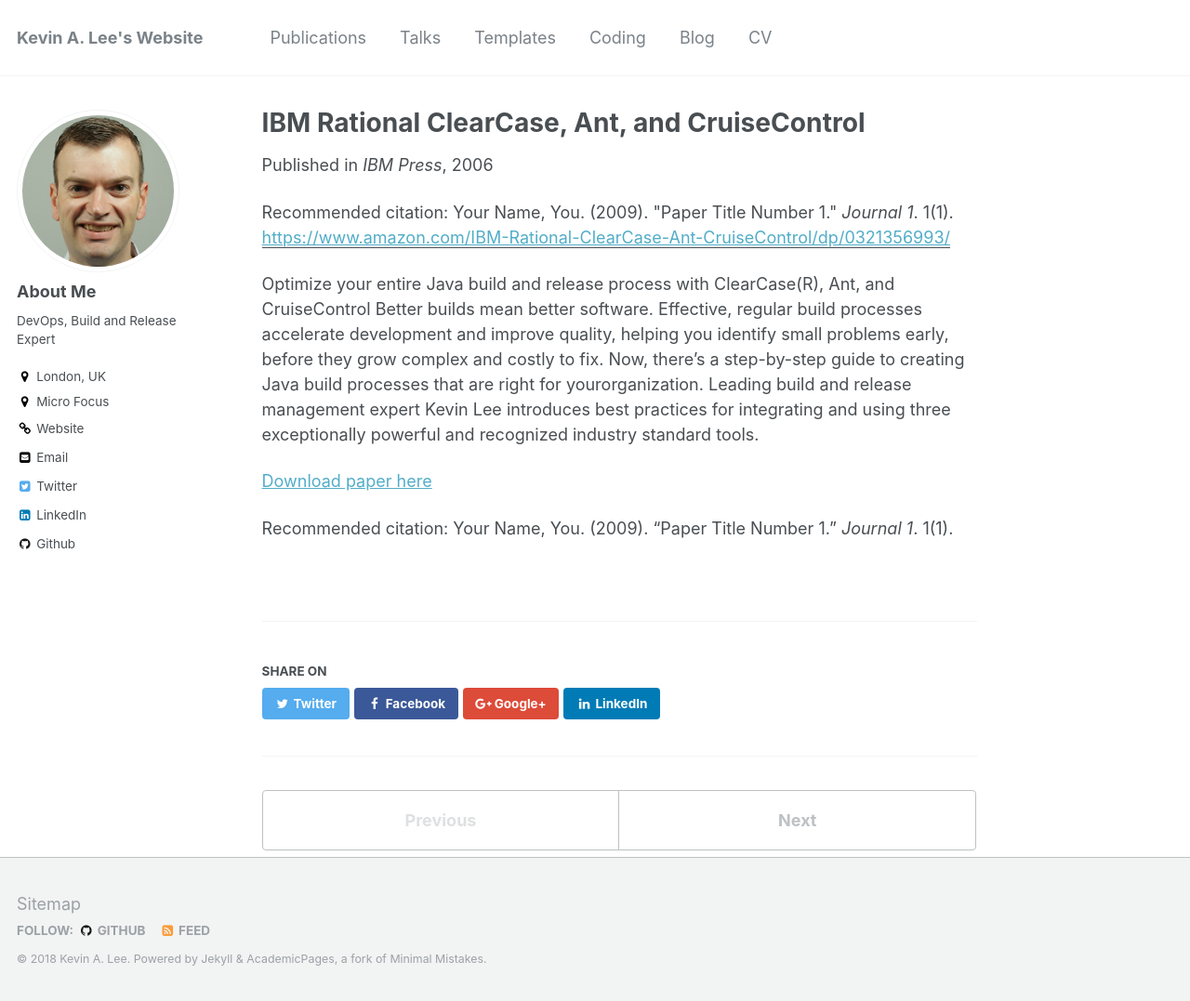
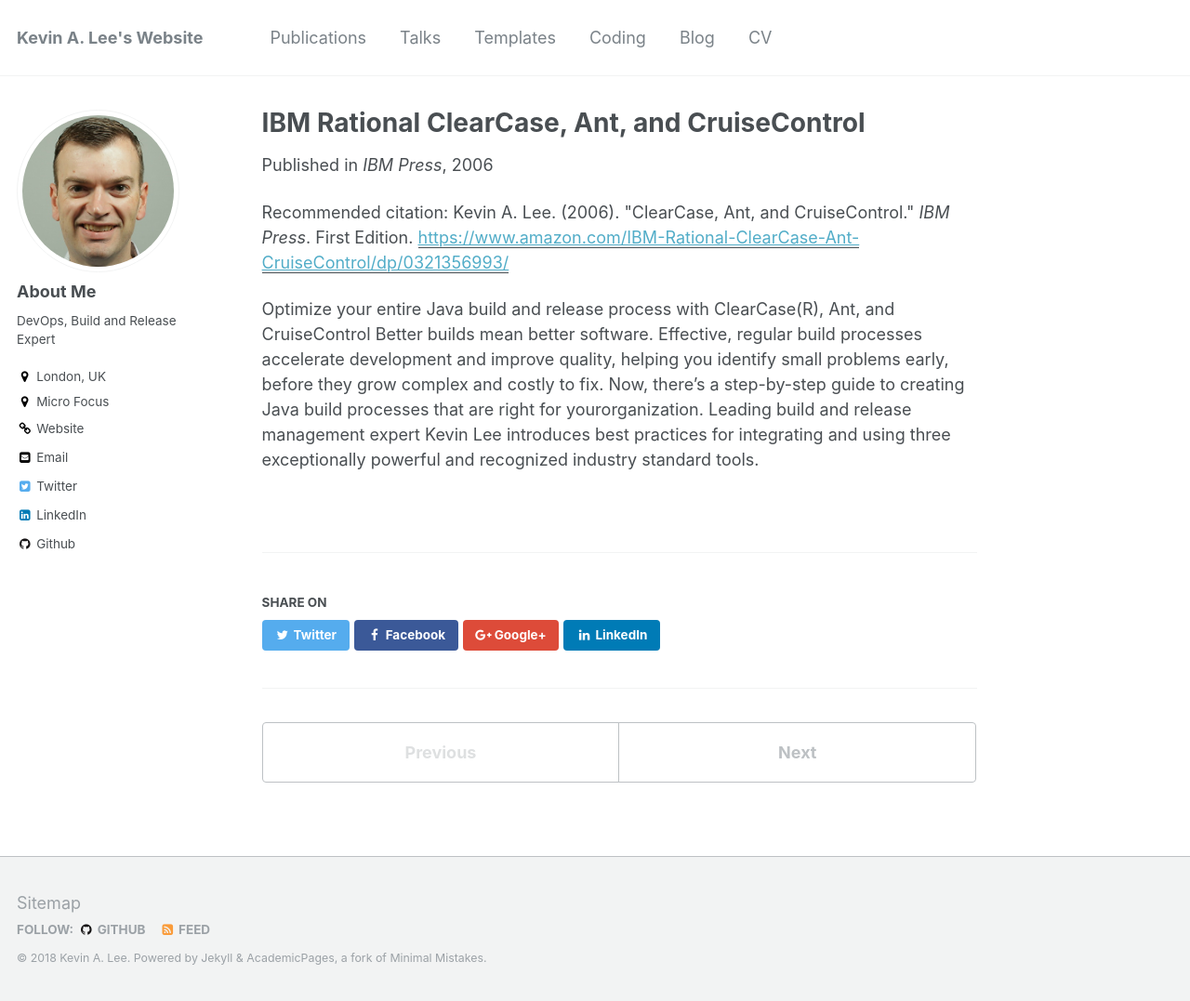
Before and after one commit to kadraman/akevinlee.github.io, a Jekyll site: the page built from _publications/2006-06-03-book-clearcase-ant-cruisecontrol.md, in a window 1280 px wide and 1077 px high. Shown: the whole window at 93% size. Built offline with Jekyll 4.4.1, drawn with Linux system fonts in a browser that asks for light colours.

Commit message:
Working on Publications

```diff
--- a/_publications/2006-06-03-book-clearcase-ant-cruisecontrol.md
+++ b/_publications/2006-06-03-book-clearcase-ant-cruisecontrol.md
@@ -6,10 +6,6 @@
 date: 2006-06-03
 venue: 'IBM Press'
 paperurl: 'https://www.amazon.com/IBM-Rational-ClearCase-Ant-CruiseControl/dp/0321356993/'
-citation: 'Your Name, You. (2009). &quot;Paper Title Number 1.&quot; <i>Journal 1</i>. 1(1).'
+citation: 'Kevin A. Lee. (2006). &quot;ClearCase, Ant, and CruiseControl.&quot; <i>IBM Press</i>. First Edition.'
 ---
 Optimize your entire Java build and release process with ClearCase(R), Ant, and CruiseControl Better builds mean better software. Effective, regular build processes accelerate development and improve quality, helping you identify small problems early, before they grow complex and costly to fix. Now, there's a step-by-step guide to creating Java build processes that are right for yourorganization. Leading build and release management expert Kevin Lee introduces best practices for integrating and using three exceptionally powerful and recognized industry standard tools.
-
-[Download paper here](http://academicpages.github.io/files/paper1.pdf)
-
-Recommended citation: Your Name, You. (2009). "Paper Title Number 1." <i>Journal 1</i>. 1(1).
```
